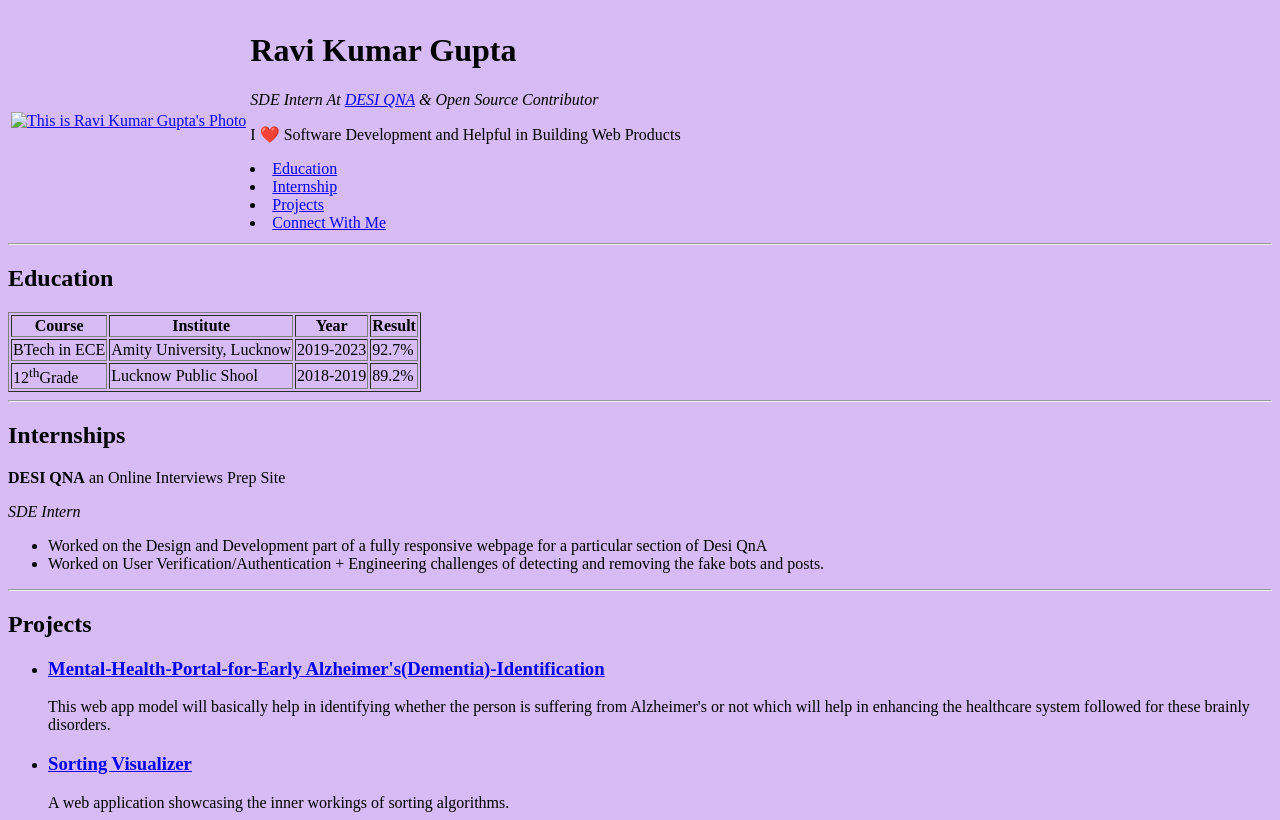
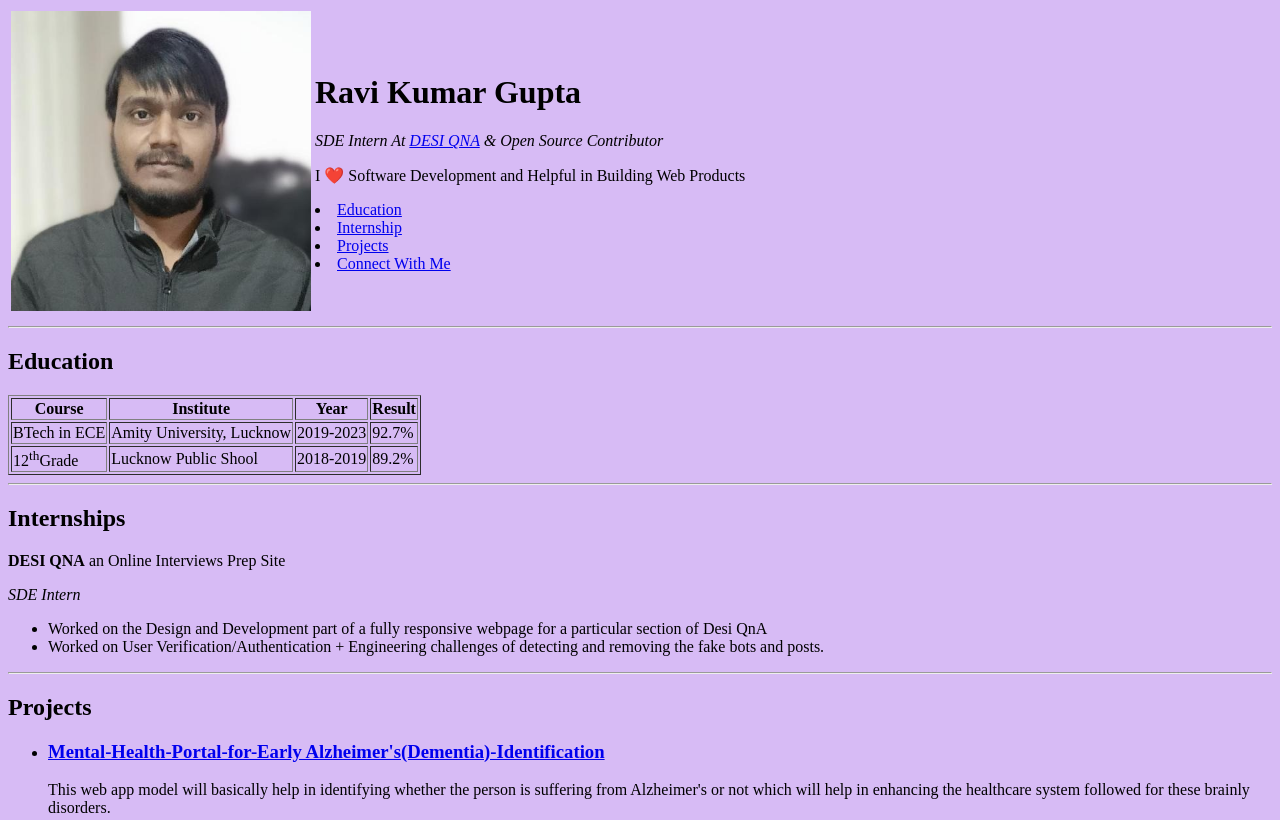
Before and after one commit to real-coder007Ravi/Resume-WebApp, a plain HTML site: page index.html in a window 1280 px wide. Shown: the top 820 px of the page. Drawn offline with Linux system fonts and the light colour scheme.

Commit message:
Update index.html

```diff
--- a/index.html
+++ b/index.html
@@ -13,7 +13,7 @@
             <tr>
                 <td>
                       <a href="https://github.com/real-coder007Ravi"target="_blank" >
-                        <img src="images/ProfilePhoto.jpg" alt="This is Ravi Kumar Gupta's Photo"width="300">
+                        <img src="ProfilePhoto.jpg" alt="This is Ravi Kumar Gupta's Photo"width="300">
                     </a>
                     </td>
                 <td>
```
